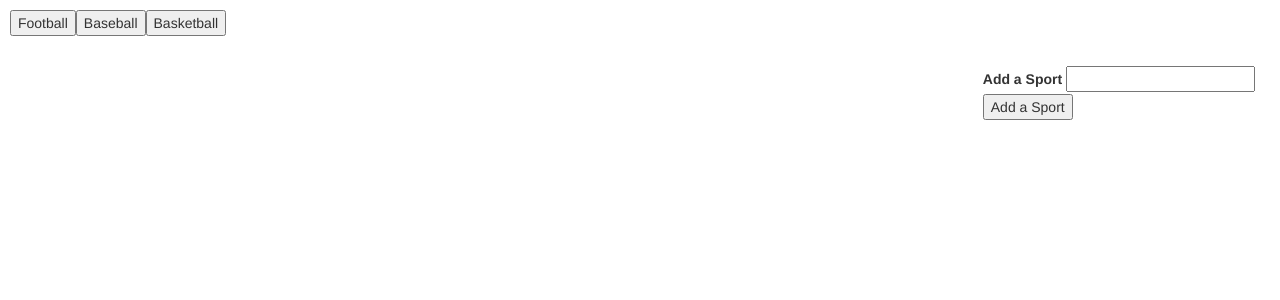
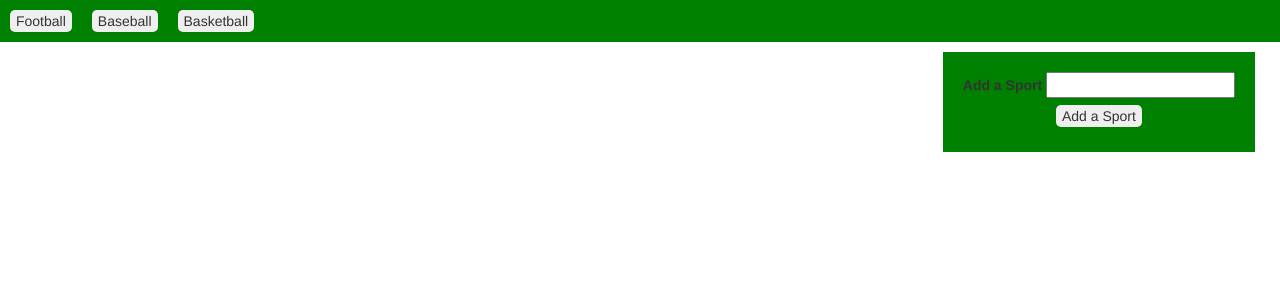
Before and after one commit to CParolini/GIFTastic, a PHP site: page / in a window 1280 px wide. Shown: the top 300 px of the page. Run offline with PHP 8.4, Linux system fonts and the light colour scheme.

Commit message:
finalization of pause and play fucntionality and final CSS changes

```diff
--- a/gif.css
+++ b/gif.css
@@ -10,13 +10,35 @@ form {
 
 #GIFArea {
     max-width: 66%;
+    margin-left: -15px;
 }
 
 .buttonArea {
-    margin-bottom: 30px;
-    margin-top: 10px;
+    background-color: green;
+    height: auto;
+    margin-left: -10px;
 }
 
-html{
-  margin-left:10px;
+html {
+    margin-left: 10px;
 }
+
+button {
+    margin: 10px 10px 10px 10px;
+    border-radius: 5px;
+    border: 0px;
+}
+
+#add-sport {
+    border-radius: 5px;
+    border: 0px;
+    display: table;
+    margin: 5px auto;
+}
+
+.newButton {
+    margin-top: 10px;
+    background-color: green;
+    height: 100px;
+    padding: 20px;
+}
--- a/gif.html
+++ b/gif.html
@@ -4,7 +4,7 @@
 <head>
     <title>GIFTastic</title>
     <link rel="stylesheet" href="https://maxcdn.bootstrapcdn.com/bootstrap/3.3.7/css/bootstrap.min.css" integrity="sha384-BVYiiSIFeK1dGmJRAkycuHAHRg32OmUcww7on3RYdg4Va+PmSTsz/K68vbdEjh4u" crossorigin="anonymous">
-    <script src='http://code.jquery.com/jquery-2.2.3.min.js'></script>
+    <script src='https://cdnjs.cloudflare.com/ajax/libs/jquery/2.2.3/jquery.min.js'></script>
     <link href="gif.css" rel="stylesheet">
 </head>
 
@@ -20,7 +20,7 @@
         <input id="add-sport" type="submit" value="Add a Sport">
     </form>
 
-    <div id="GIFArea"></div>
+    <div class="col-md-10" id="GIFArea"></div>
 
 
     <script type="text/javascript">
@@ -40,31 +40,31 @@
                         var sportDiv = $('<div>');
                         var p = $('<p>').text("Rating: " + response.data[i].rating);
                         var sportImage = $('<img>');
-                        sportImage.attr('src', response.data[i].images.fixed_height.url);
-                        sportDiv.append(p);
+                        sportImage.attr("src", response.data[i].images.fixed_height.url);
+                        sportImage.attr("data-still", response.data[i].images.fixed_height_still.url);
+                        sportImage.attr("data-animate", response.data[i].images.fixed_height_downsampled.url);
+                        sportImage.attr("data-state", "animate");
+                        sportImage.attr("class", "gif");
+                        sportDiv.prepend(p);
                         sportDiv.append(sportImage);
                         $('#GIFArea').prepend(sportDiv);
                     }
-                    console.log(response);
                 })
             $('#GIFArea').empty();
-            // $('.submit').on('click', function(){ // $(newSport).push(".userInput"); // console.log(newSport); // })
         });
 
-        $(".gif").on("click", function() {
-          // The attr jQuery method allows us to get or set the value of any attribute  on our HTML element
-          var state = $(this).attr("data-state");
-
-          if (state === "still") {
-            $(this).attr("src", $(this).data("animate"));
-            $(this).attr("data-state", "animate");
-          }
-          else {
-            // If the clicked image's state is still, update its src attribute to what its data-animate value is.
-            // Then, set the image's data-state to animate
-            $(this).attr("src", $(this).data("still"));
-            $(this).attr("data-state", "still");
-          }
+        $(document).on("click", ".gif", function() {
+            // The attr jQuery method allows us to get or set the value of any attribute  on our HTML element
+            var state = $(this).attr("data-state");
+            if (state === "animate") {
+                $(this).attr("src", $(this).data("still"));
+                $(this).attr("data-state", "still");
+            } else {
+                // If the clicked image's state is still, update its src attribute to what its data-animate value is.
+                // Then, set the image's data-state to animate
+                $(this).attr("src", $(this).data("animate"));
+                $(this).attr("data-state", "animate");
+            }
         });
 
         function renderButtons() {
@@ -100,13 +100,13 @@
             var a = $("<button>");
             // Adds a class of movie to our button
             a.addClass("sport");
-            console.log(sportInput);
             // Added a data-attribute
             a.attr("data-name", sportInput);
             // Provided the initial button text
             a.text(sportInput);
             // Added the button to the buttons-view div
             $(".buttonArea").append(a);
+            $("#sport-input").val("");
         });
 
         renderButtons();
```
